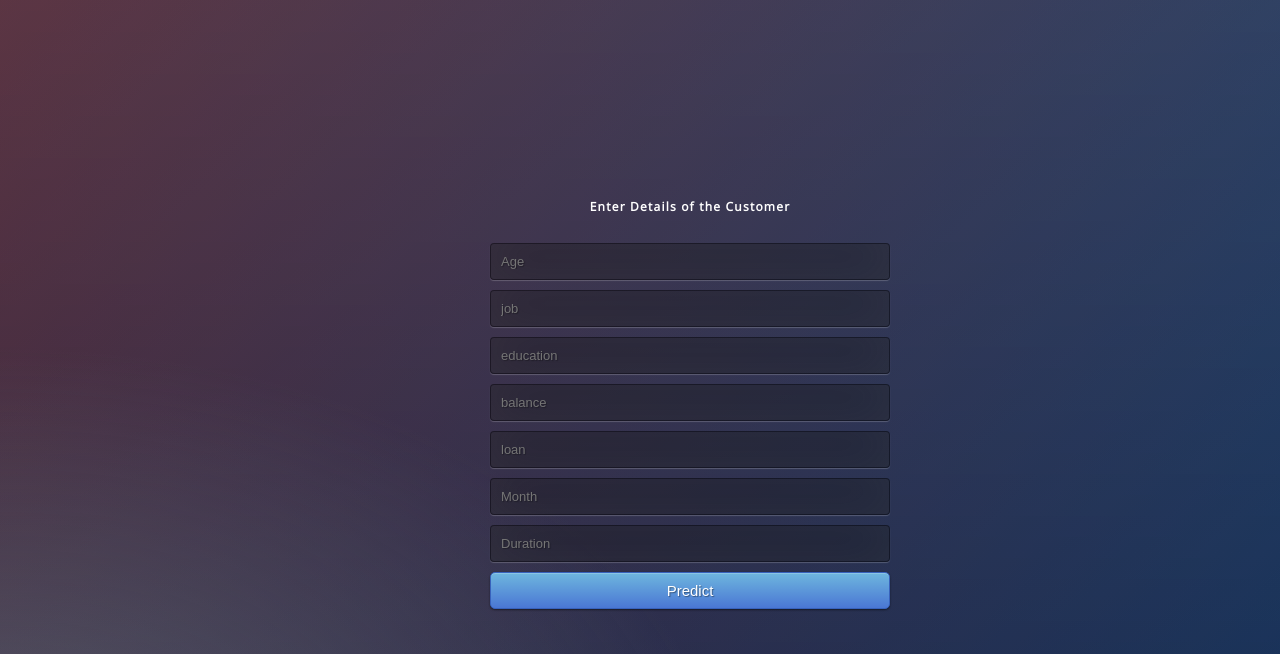
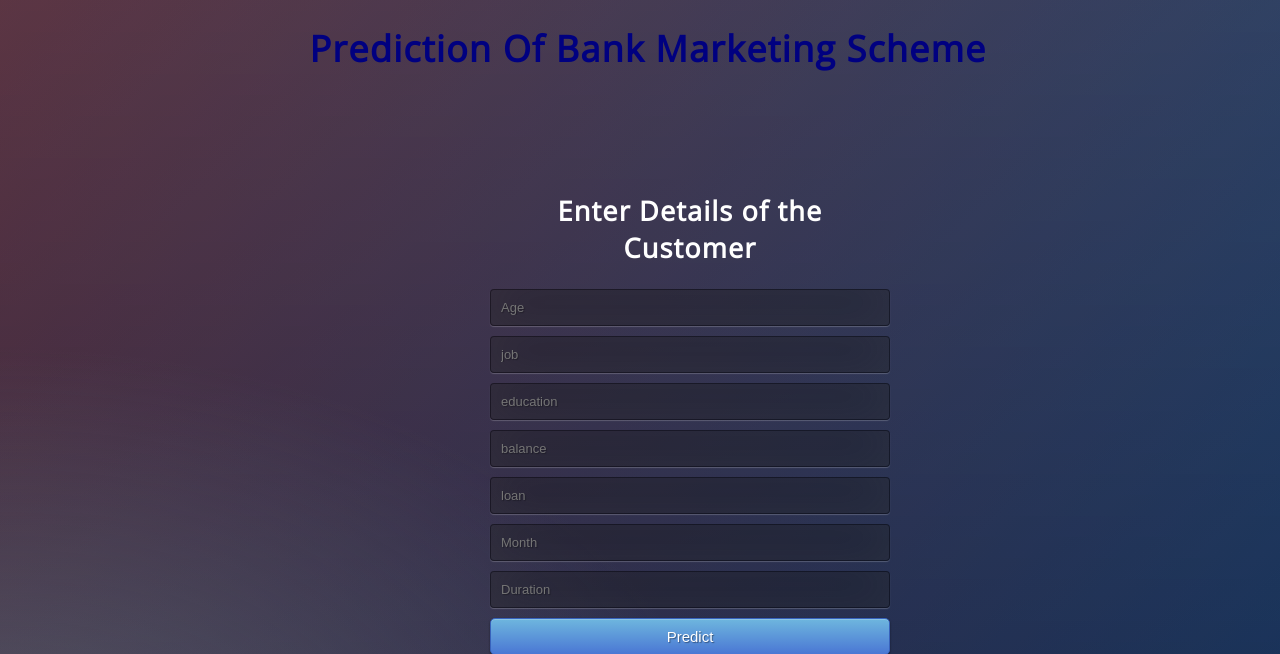
Before and after one commit to Anjali090/Cloud-Computing-mini-project, a Flask app: page / in a window 1280 px wide. Shown: the top 654 px of the page. Run offline with Flask 2, Linux system fonts and the light colour scheme.

Commit message:
Update index.html

```diff
--- a/templates/index.html
+++ b/templates/index.html
@@ -9,13 +9,12 @@
 <link href='https://fonts.googleapis.com/css?family=Hind:300' rel='stylesheet' type='text/css'>
 <link href='https://fonts.googleapis.com/css?family=Open+Sans+Condensed:300' rel='stylesheet' type='text/css'>
 <link rel="stylesheet" href="{{ url_for('static', filename='css/style.css') }}">
-
+  <h1 style="text-align: center; color:navy;">Prediction Of Bank Marketing Scheme</h1>
 </head>
 
 <body>
  <div class="login">
-	<h6>Enter Details of the Customer</h1>
-
+	<h2 style="text-align: center;">Enter Details of the Customer</h2>
 
     <form action="{{ url_for('predict')}}"method="post">
         <input type="text" name="age" placeholder="Age" required="required" />
```
